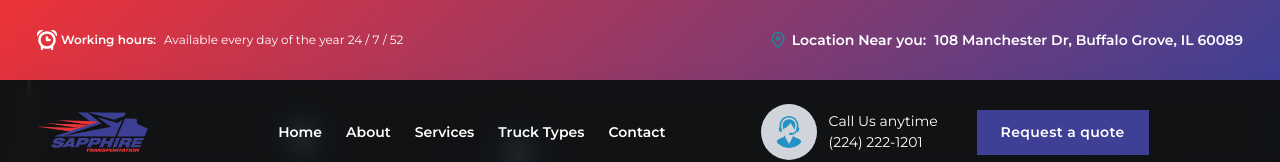
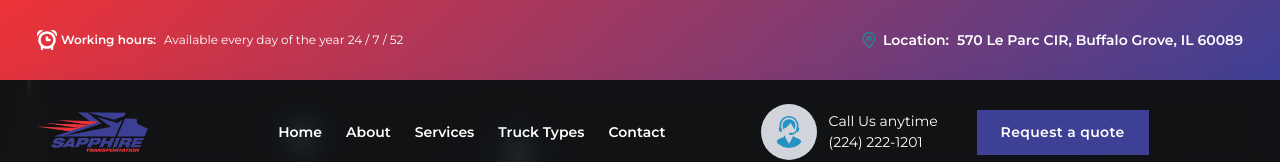
Before and after one commit to ibrohimov-murodjon/sapphire-logistic, a React (Vite) app: page / in a window 1280 px wide. Shown: the top 162 px of the page. Built offline with nearby package versions, Linux system fonts and the light colour scheme.

Commit message:
address changed

```diff
--- a/src/components/Visitka.jsx
+++ b/src/components/Visitka.jsx
@@ -24,9 +24,9 @@ const Visitka = () => {
             <span className="flex items-center gap-x-1">
               <img src={Location} className="w-5 h-5" alt="" />
               <small className="flex items-center gap-x-2">
-                <h4 className="font-bold text-[14px]">Location Near you:</h4>
+                <h4 className="font-bold text-[14px]">Location:</h4>
                 <p className="font-bold text-[14px]">
-                  108 Manchester Dr, Buffalo Grove, IL 60089
+                  570 Le Parc CIR, Buffalo Grove, IL 60089
                 </p>
               </small>
             </span>
--- a/src/sections/Contact.jsx
+++ b/src/sections/Contact.jsx
@@ -109,7 +109,7 @@ const Contact = () => {
           <span className="flex flex-col items-start justify-center">
             <img src={LocationWhite} className="w-8 h-8 mb-2" alt="" />
             <h4 className=" font-bold text-[20px]">Location</h4>
-            <p>108 Manchester Dr, Buffalo Grove, IL 60089</p>
+            <p>570 Le Parc CIR, Buffalo Grove, IL 60089 </p>
           </span>
         </div>
         <div className="flex rounded-[10px] flex-col lightBlue w-full max-w-[600px] py-10 px-14 mobileMax:max-w-[500px] mobileLg:max-w-[400px] mobileLg:px-8 mobileMd:max-w-[350px] mobileMd:px-4  mobileSm:max-w-[320px]">
--- a/src/sections/Footer.jsx
+++ b/src/sections/Footer.jsx
@@ -62,7 +62,7 @@ const Footer = () => {
             <span className="flex items-center gap-x-2 pb-3">
               <img src={LocationWhite} className="w-5 h-5" alt="" />
               <p className="text-[15px] font-bold max-w-[350px] ">
-                108 Manchester Dr, Buffalo Grove, IL 60089
+                570 Le Parc CIR, Buffalo Grove, IL 60089
               </p>
             </span>
             <span className="flex items-center gap-x-2 pb-4">
```
